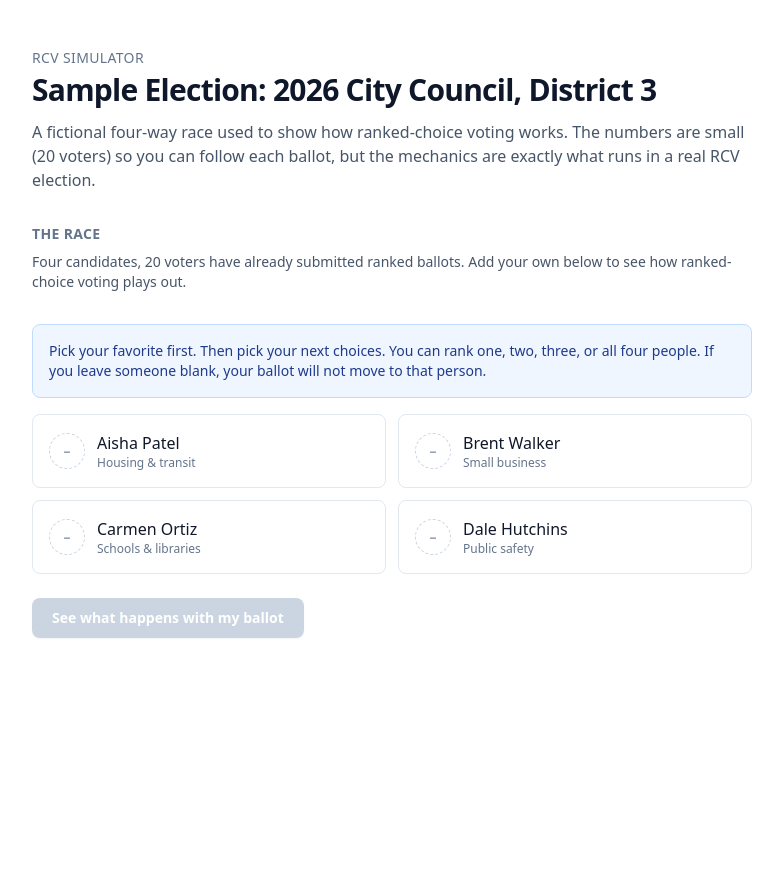
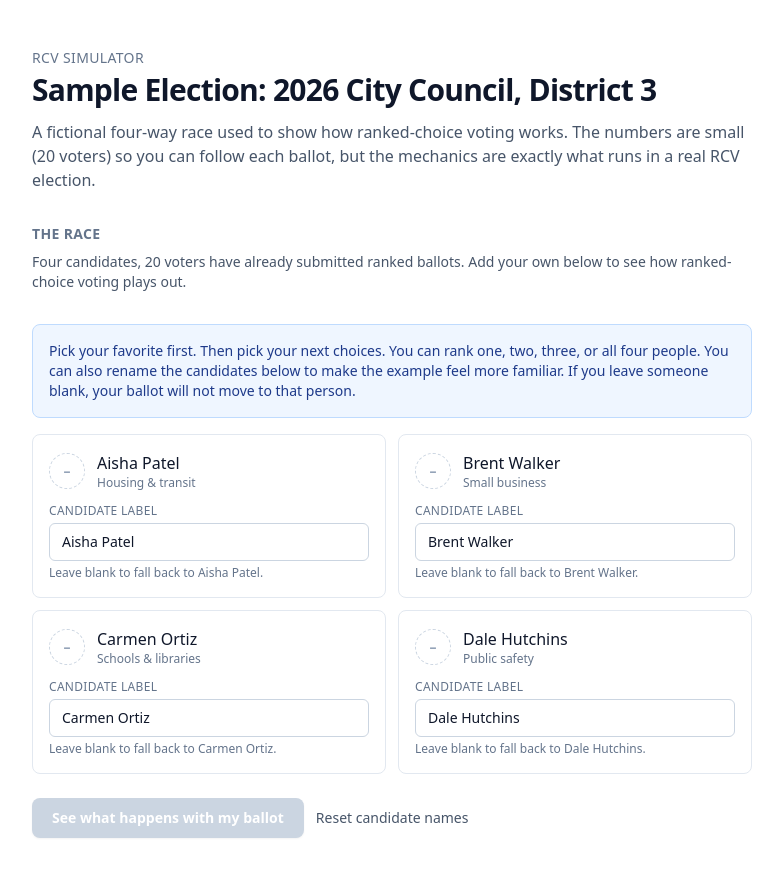
Before and after one commit to jerseycheese/rcv-simulator-va, a Next.js app: page / in a window 1280 px wide. Shown: the top 876 px of the page, without its empty margins (248-1031 px from the left). Before the commit the page ends 800 px from the top, so only its background shows below. Built offline with nearby package versions, Linux system fonts and the light colour scheme.

Commit message:
Add customizable candidate names

```diff
--- a/src/components/Simulator.tsx
+++ b/src/components/Simulator.tsx
@@ -1,11 +1,12 @@
 'use client';
 
 import { useState } from 'react';
-import { tabulate, type Ballot, type Candidate } from '@/lib/election';
+import { renameElection, tabulate, type Ballot, type Candidate } from '@/lib/election';
 import { describeBallotJourney } from '@/lib/ballotJourney';
 import { RoundCard } from './RoundCard';
 
 type Ranks = Record<string, number | undefined>;
+type CandidateNames = Record<string, string>;
 
 function nextRank(ranks: Ranks): number {
   const used = new Set(Object.values(ranks).filter((r): r is number => typeof r === 'number'));
@@ -26,6 +27,10 @@ function unrank(ranks: Ranks, name: string): Ranks {
   return next;
 }
 
+function defaultCandidateNames(candidates: Candidate[]): CandidateNames {
+  return Object.fromEntries(candidates.map((candidate) => [candidate.name, candidate.name]));
+}
+
 export function Simulator({
   candidates,
   baseBallots,
@@ -34,14 +39,28 @@ export function Simulator({
   baseBallots: Ballot[];
 }) {
   const [ranks, setRanks] = useState<Ranks>({});
+  const [candidateNames, setCandidateNames] = useState<CandidateNames>(() => defaultCandidateNames(candidates));
   const [submitted, setSubmitted] = useState(false);
 
   const rankedCount = Object.values(ranks).filter((r) => typeof r === 'number').length;
-
+  const effectiveNameMap = Object.fromEntries(
+    candidates.map((candidate) => {
+      const nextName = candidateNames[candidate.name]?.trim();
+      return [candidate.name, nextName || candidate.name];
+    }),
+  );
+  const customizedCandidates = candidates.map((candidate) => ({
+    ...candidate,
+    name: effectiveNameMap[candidate.name],
+  }));
+  const duplicateNames = customizedCandidates
+    .map((candidate) => candidate.name)
+    .filter((name, index, names) => names.indexOf(name) !== index);
+  const duplicateNameSet = new Set(duplicateNames);
   const userBallot: Ballot = candidates
-    .filter((c) => typeof ranks[c.name] === 'number')
+    .filter((candidate) => typeof ranks[candidate.name] === 'number')
     .sort((a, b) => (ranks[a.name] as number) - (ranks[b.name] as number))
-    .map((c) => c.name);
+    .map((candidate) => effectiveNameMap[candidate.name]);
 
   function toggleRank(name: string) {
     setRanks((prev) => {
@@ -50,13 +69,18 @@ export function Simulator({
     });
   }
 
-  function reset() {
+  function resetBallot() {
     setRanks({});
     setSubmitted(false);
   }
 
+  function resetCandidateLabels() {
+    setCandidateNames(defaultCandidateNames(candidates));
+  }
+
   if (submitted) {
-    const view = tabulate(candidates, [...baseBallots, userBallot]);
+    const election = renameElection(candidates, baseBallots, effectiveNameMap);
+    const view = tabulate(election.candidates, [...election.ballots, userBallot]);
     const journey = describeBallotJourney(userBallot, view.rounds, view.winner);
     return (
       <div className="rcv-results">
@@ -71,7 +95,7 @@ export function Simulator({
           </ol>
           <button
             type="button"
-            onClick={reset}
+            onClick={resetBallot}
             className="rcv-vote-again mt-3 text-sm font-medium text-blue-700 hover:underline"
           >
             ← Vote again with different rankings
@@ -128,24 +152,29 @@ export function Simulator({
       <section className="rcv-instructions mb-4 rounded-lg border border-blue-200 bg-blue-50 p-4">
         <p className="text-sm text-blue-900">
           Pick your favorite first. Then pick your next choices. You can rank one, two, three, or
-          all four people. If you leave someone blank, your ballot will not move to that person.
+          all four people. You can also rename the candidates below to make the example feel more
+          familiar. If you leave someone blank, your ballot will not move to that person.
         </p>
       </section>
 
       <ol className="rcv-candidate-choices grid grid-cols-1 gap-3 sm:grid-cols-2">
-        {candidates.map((c) => {
-          const rank = ranks[c.name];
+        {candidates.map((candidate) => {
+          const rank = ranks[candidate.name];
           const isRanked = typeof rank === 'number';
+          const isDuplicateName = duplicateNameSet.has(effectiveNameMap[candidate.name]);
           return (
-            <li key={c.name}>
+            <li key={candidate.name}>
+              <div
+                className={`rounded-lg border p-4 transition ${
+                  isRanked
+                    ? 'border-blue-500 bg-blue-50 ring-2 ring-blue-200'
+                    : 'border-slate-200 bg-white'
+                }`}
+              >
                 <button
                   type="button"
-                onClick={() => toggleRank(c.name)}
-                className={`rcv-candidate-button flex w-full items-center gap-3 rounded-lg border p-4 text-left transition ${
-                  isRanked
-                    ? 'border-blue-500 bg-blue-50 ring-2 ring-blue-200'
-                    : 'border-slate-200 bg-white hover:border-slate-400'
-                }`}
+                  onClick={() => toggleRank(candidate.name)}
+                  className="rcv-candidate-button flex w-full items-center gap-3 text-left"
                 >
                   <span
                     className={`rcv-rank-pip flex h-9 w-9 shrink-0 items-center justify-center rounded-full text-sm font-bold ${
@@ -156,22 +185,57 @@ export function Simulator({
                   >
                     {isRanked ? rank : '–'}
                   </span>
-                <span>
-                  <span className="rcv-candidate-name block font-medium">{c.name}</span>
+                  <span className="min-w-0 flex-1">
+                    <span className="rcv-candidate-name block font-medium">{effectiveNameMap[candidate.name]}</span>
                     <span className="rcv-candidate-blurb block text-xs text-slate-500">
-                    {c.blurb}
+                      {candidate.blurb}
                     </span>
                   </span>
                 </button>
+                <label className="mt-3 block text-xs font-medium uppercase tracking-wide text-slate-500">
+                  Candidate label
+                  <input
+                    type="text"
+                    value={candidateNames[candidate.name]}
+                    onChange={(event) => {
+                      const nextName = event.currentTarget.value;
+                      setCandidateNames((prev) => ({
+                        ...prev,
+                        [candidate.name]: nextName,
+                      }));
+                    }}
+                    className={`mt-1 w-full rounded-md border bg-white px-3 py-2 text-sm font-normal tracking-normal text-slate-900 outline-none transition ${
+                      isDuplicateName
+                        ? 'border-rose-400 focus:border-rose-500'
+                        : 'border-slate-300 focus:border-blue-500'
+                    }`}
+                    aria-label={`Candidate label for ${candidate.name}`}
+                  />
+                </label>
+                <p className="mt-1 text-xs text-slate-500">
+                  Leave blank to fall back to {candidate.name}.
+                </p>
+                {isDuplicateName && (
+                  <p className="mt-2 text-xs text-rose-700">
+                    Candidate names must stay unique so ballot transfers remain readable.
+                  </p>
+                )}
+              </div>
             </li>
           );
         })}
       </ol>
 
+      {duplicateNames.length > 0 && (
+        <p className="mt-4 text-sm text-rose-700">
+          Rename duplicates before submitting your ballot.
+        </p>
+      )}
+
       <div className="rcv-submit-row mt-6 flex flex-col items-stretch gap-3 sm:flex-row sm:items-center">
         <button
           type="button"
-          disabled={rankedCount === 0}
+          disabled={rankedCount === 0 || duplicateNames.length > 0}
           onClick={() => setSubmitted(true)}
           className="rcv-submit rounded-lg bg-blue-600 px-5 py-2.5 text-sm font-semibold text-white shadow-sm hover:bg-blue-700 disabled:cursor-not-allowed disabled:bg-slate-300"
         >
@@ -180,12 +244,19 @@ export function Simulator({
         {rankedCount > 0 && (
           <button
             type="button"
-            onClick={reset}
+            onClick={resetBallot}
             className="rcv-clear text-sm font-medium text-slate-600 hover:underline"
           >
             Clear
           </button>
         )}
+        <button
+          type="button"
+          onClick={resetCandidateLabels}
+          className="text-sm font-medium text-slate-600 hover:underline"
+        >
+          Reset candidate names
+        </button>
       </div>
     </div>
   );
--- a/src/lib/election.ts
+++ b/src/lib/election.ts
@@ -29,6 +29,11 @@ export type ElectionView = {
   totalVoters: number;
 };
 
+export type RenamedElection = {
+  candidates: Candidate[];
+  ballots: Ballot[];
+};
+
 export const sampleElection: {
   title: string;
   context: string;
@@ -58,6 +63,20 @@ export const sampleElection: {
 
 function repeat<T>(value: T, n: number): T[] {
   return Array.from({ length: n }, () => value);
+}
+
+export function renameElection(
+  candidates: Candidate[],
+  ballots: Ballot[],
+  renameMap: Record<string, string>,
+): RenamedElection {
+  return {
+    candidates: candidates.map((candidate) => ({
+      ...candidate,
+      name: renameMap[candidate.name] ?? candidate.name,
+    })),
+    ballots: ballots.map((ballot) => ballot.map((name) => renameMap[name] ?? name)),
+  };
 }
 
 export function tabulate(
```
Also changed, not shown: 1 other file (tests, documents, lock files or other folders). Lines whose indentation alone changed are shown as unchanged.
